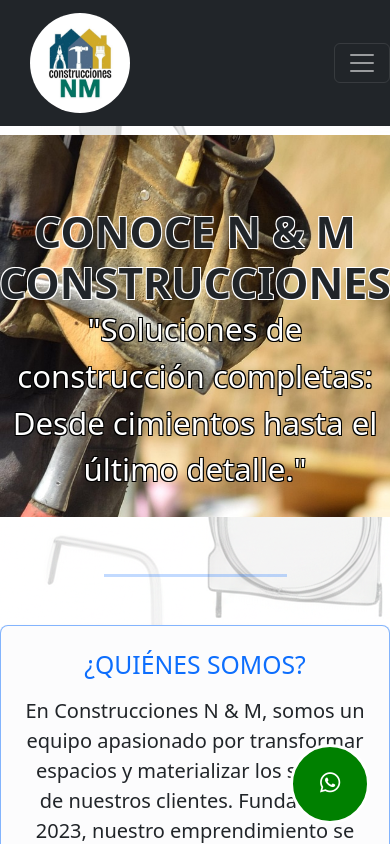
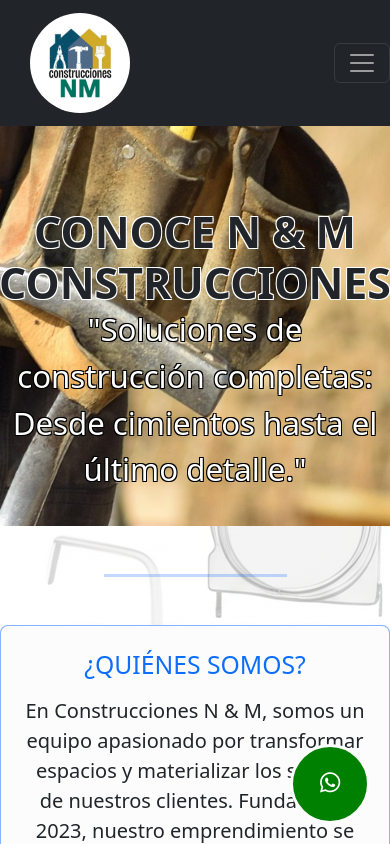
Before and after one commit to estebannahuel/nmConstrucciones, a React (Vite) app: page / in a window 390 px wide. Shown: the top 844 px of the page. Built offline with nearby package versions, Linux system fonts and the light colour scheme.

Commit message:
modicamos navbar y portada

```diff
--- a/src/App.css
+++ b/src/App.css
@@ -101,11 +101,11 @@
     .banner{
         width: 100%;
          height: 400px;
-         overflow-x: hidden;
+         overflow-x: hidden !important;
 
     }
         .banner img{
-             width: 300%;
+             width: 400%;
 
     }
 }
```
